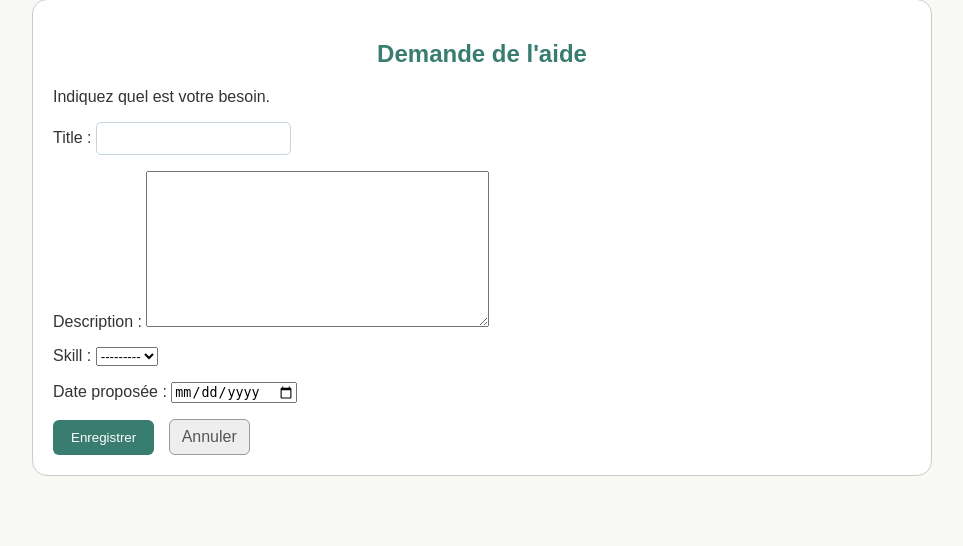
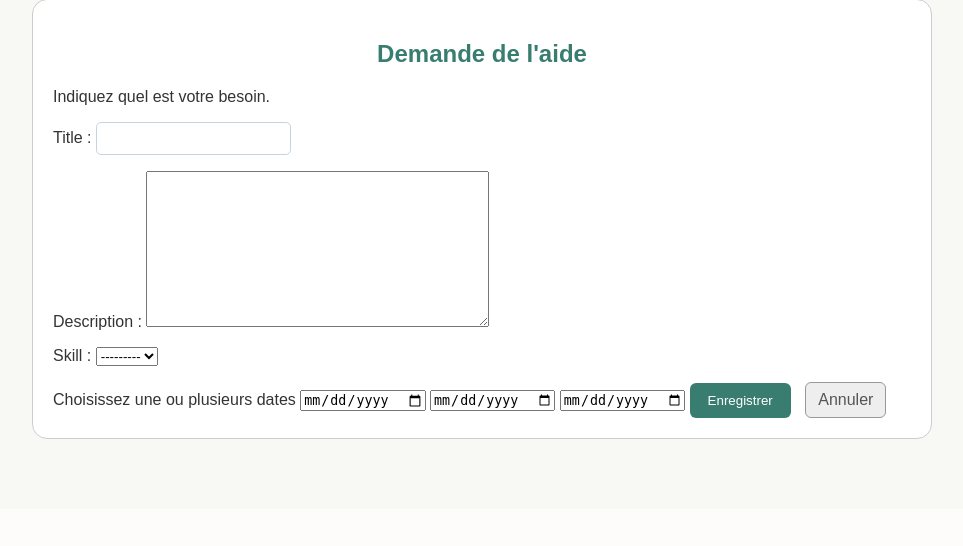
Before and after one commit to alfaro-b/Eval_Web_Python, a Django app: page /skillsApp/create_activity/ in a window 1280 px wide. Shown: the part 294-840 px from the top of the page, without its empty margins (158-1121 px from the left). After the commit the page ends 733 px from the top, so only its background shows below. Run offline with Django 5.2, Linux system fonts and the light colour scheme; the visitor is signed in with stand-in values (Sample User, id 1); data that the repository does not hold is empty.

Commit message:
Amélioration : possibilité d'ajouter plusieurs créneaux lors de la création d'une activité

```diff
--- a/skillsApp/forms.py
+++ b/skillsApp/forms.py
@@ -15,10 +15,10 @@ class SkillForm(forms.Form):
 
 class ActivityForm(forms.ModelForm):
     """ Formulaire de création d'une demande d'aide"""
-    date = forms.DateField(
-        label='Date proposée',
-        widget=forms.DateInput(attrs={'type': 'date'})
-    )
+    # date = forms.DateField(
+    #     label='Date proposée',
+    #     widget=forms.DateInput(attrs={'type': 'date'})
+    # )
 
     class Meta:
         model = Activity
--- a/skillsApp/templates/skillsApp/create_activity.html
+++ b/skillsApp/templates/skillsApp/create_activity.html
@@ -14,12 +14,20 @@
 
             {{ form.as_p }}
 
+            <label>
+            Choisissez une ou plusieurs dates
+            <input type="date" name="dates"/>
+            <input type="date" name="dates"/>
+            <input type="date" name="dates"/>
+            </label>
+
             <button type="submit">Enregistrer</button>
 
             <a href="{% url 'skillsApp:index' %}" class="btn-cancel">
                 Annuler
             </a>
         </form>
+
     </section>
 
 {% else %}
--- a/skillsApp/views.py
+++ b/skillsApp/views.py
@@ -88,10 +88,18 @@ def create_activity(request):
             activity.save()
 
             # Création du créneau associé à l'activité
-            TimeSlot.objects.create(
-                date=form.cleaned_data["date"],
-                activity=activity,
-            )
+            # TimeSlot.objects.create(
+            #     date=form.cleaned_data["date"],
+            #     activity=activity,
+            # )
+
+            slots = request.POST.getlist("dates")
+            for slot in slots:
+                TimeSlot.objects.create(
+                    date=slot,
+                    activity=activity,
+                )
+
             # Retour à l'accueil après l'enregistrement
             return redirect("skillsApp:confirm_activity")
     else:
```
Also changed, not shown: skillsApp/templates/skillsApp/dashboard.html (+9 -9 lines).
